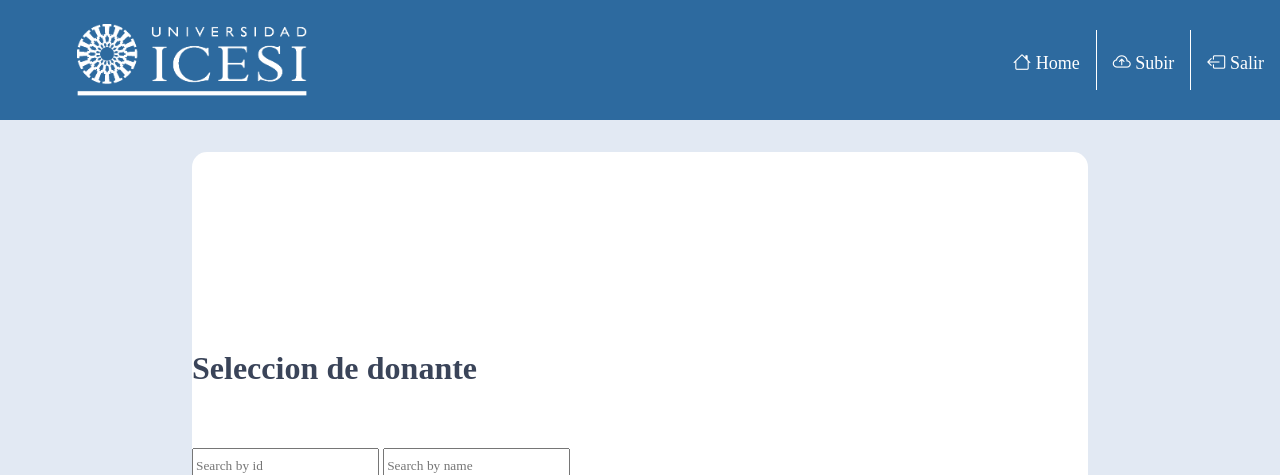
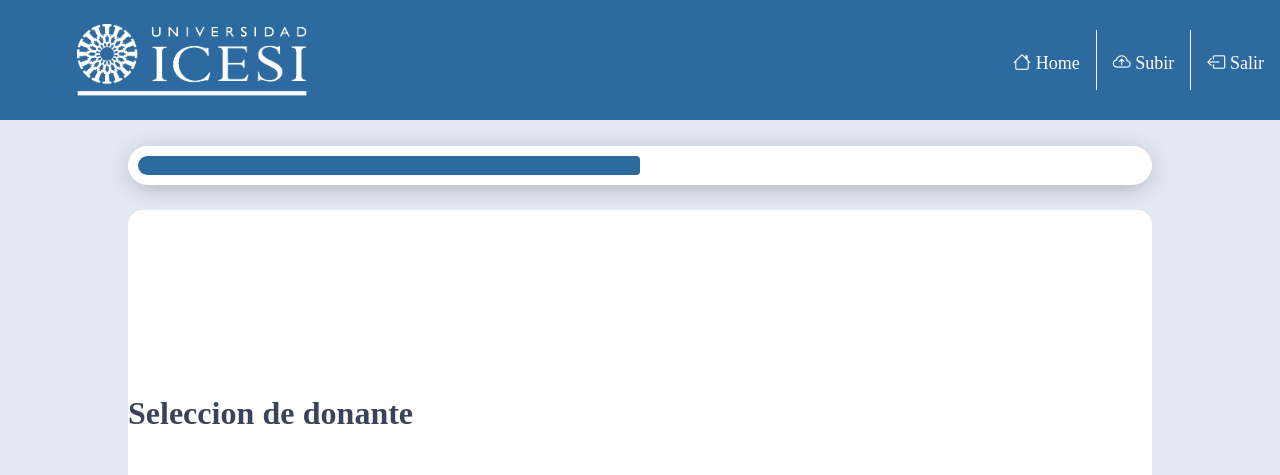
Before and after one commit to Camilin1904/ScholarshipManagement, a Django app: template ScholarshipManagement/ScholarshipModule/templates/HTML/searchDonor.html in a window 1280 px wide. Shown: the top 475 px of the page. Run offline with Django 4.2, Linux system fonts and the light colour scheme; the template is opened without the code that fills it, so the values that code supplies are empty; some web fonts are replaced.

Commit message:
Add better design, reformat cloneMore function

```diff
--- a/ScholarshipManagement/ScholarshipModule/static/CSS/searchDonor.css
+++ b/ScholarshipManagement/ScholarshipModule/static/CSS/searchDonor.css
@@ -1,5 +1,78 @@
-@import url('scholarships.css');
+@import url('home.css');
 
-#tableContent{
-    overflow-y: auto;
+.container{
+    flex-flow: column;
 }
+
+table{
+    width:100%;
+    table-layout: fixed;
+  }
+  th{
+    padding: 20px 15px;
+    text-align: left;
+    font-weight: 500;
+    color: white;
+    text-transform: uppercase;
+    padding: 2%;
+    text-align: left;
+    font-weight: 500;
+    font-size: small;
+    text-transform: uppercase;
+    background-color: #2D6A9F;
+  }
+  td{
+    height:100%;
+    overflow-x:auto;
+    margin-top: 0px;
+    padding: 15px;
+    text-align: left;
+    vertical-align:middle;
+    font-weight: 300;
+    font-size: 12px;
+    color:black;
+    border-bottom: solid 1px rgba(255,255,255,0.1);
+  }
+
+  .meter > span {
+    animation-name: rotate;
+    animation-duration: 0.9s;
+  }
+
+  @keyframes rotate {
+    0% {
+      width: 0%;
+    }
+    100% {
+      width: 50%;
+    }
+  }
+  .meter > span {
+    height: 100%;
+    border-top-right-radius: 8px;
+    border-bottom-right-radius: 8px;
+    border-top-left-radius: 20px;
+    border-bottom-left-radius: 20px;
+    background-color: #2D6A9F;
+    overflow: hidden;
+    display: flex;
+    flex-flow: column;
+    align-items: center;
+    justify-content: center;
+    color: white;
+  }
+
+  .meter {
+    box-sizing: content-box;
+    height: 20px; /* Can be anything */
+    position: relative;
+    margin: 2%;
+    background: white;
+    border-radius: 25px;
+    padding: 10px;
+    width: 78.5%;
+    box-shadow: 0px 4px 24px -4px rgba(0,0,0,0.3);
+  }
+  table{
+    width:100%;
+  }
--- a/ScholarshipManagement/ScholarshipModule/templates/HTML/searchDonor.html
+++ b/ScholarshipManagement/ScholarshipModule/templates/HTML/searchDonor.html
@@ -5,6 +5,8 @@
     <link rel="stylesheet" href="{% static 'CSS/searchDonor.css' %}">
     <title>Seleccion de donante</title>
 {% endblock %}
+
+
 {% block script %}
     <script>
         function idSearch() {
@@ -64,11 +66,14 @@
     </script>
 {% endblock %}
 
+{% block filters %}
+    <div class="meter">
+        <span style="width: 50%;"></span>
+    </div>
+{% endblock %}
 
-{% block title %}
-<h1 id="title">Buscar donantes</h1>
-{% endblock %}
 {% block content %}
+
 <ul>
     <h1>Seleccion de donante</h1>
     <br><br>
```
Also changed, not shown: ScholarshipManagement/ScholarshipModule/static/CSS/createType.css (+70 -0 lines), ScholarshipManagement/ScholarshipModule/static/CSS/summaryScreen.css (+44 -0 lines), ScholarshipManagement/ScholarshipModule/static/css/createScholarship.css (+31 -2 lines), ScholarshipManagement/ScholarshipModule/templates/HTML/createScholarship.html (+8 -3 lines), ScholarshipManagement/ScholarshipModule/templates/HTML/createTypes.html (+50 -21 lines), ScholarshipManagement/ScholarshipModule/templates/HTML/summaryScreen.html (+8 -0 lines).
